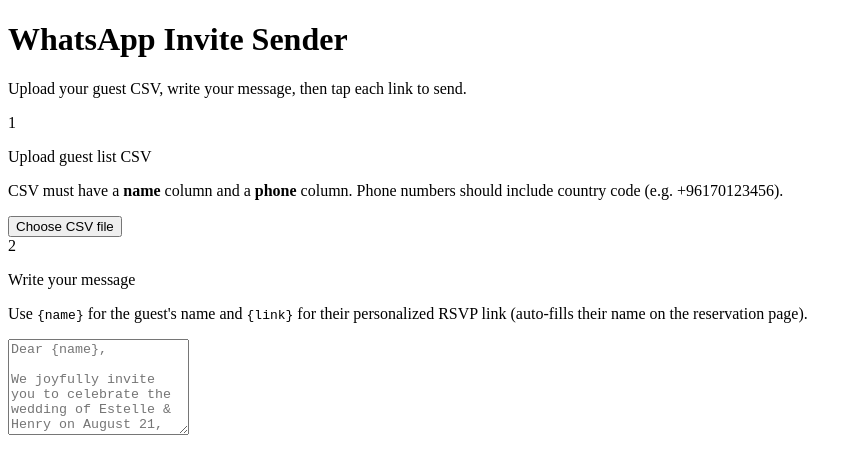
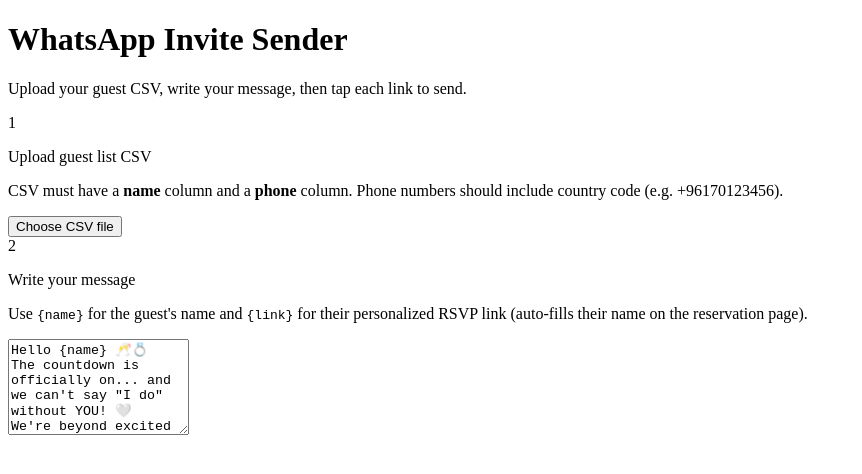
Before and after one commit to Sleimixx/E-Wedding-invitation, a Next.js app: page /send in a window 1280 px wide. Shown: the top 474 px of the page, without its empty margins (0-862 px from the left). Built offline with nearby package versions, Linux system fonts and the light colour scheme.

Commit message:
Set WhatsApp message template and update RSVP deadline to Aug 1

```diff
--- a/app/send/page.jsx
+++ b/app/send/page.jsx
@@ -33,7 +33,19 @@ function buildLink(phone, template, name) {
 
 export default function SendPage() {
   const [guests, setGuests] = useState([]);
-  const [template, setTemplate] = useState("");
+  const [template, setTemplate] = useState(
+`Hello {name} 🥂💍
+The countdown is officially on... and we can't say "I do" without YOU! 🤍
+We're beyond excited to invite you to celebrate the biggest party of our lives as we become Mr. & Mrs EID²💕✨
+Click the link below to discover all the wedding details and get ready for a day filled with love, laughter, happy tears, delicious food, and lots of dancing! 💃🕺
+{link}
+Please let us know if you'll be joining the celebration by the 1st of August.
+We seriously can't wait to celebrate, make unforgettable memories, and dance the night away with our favorite people!
+See you on the dance floor! ❤️
+With love,
+Henry & Estelle
+#EID² 💕`
+  );
   const [error, setError] = useState("");
   const [fileName, setFileName] = useState("");
   const fileRef = useRef(null);
@@ -107,7 +119,7 @@ export default function SendPage() {
               rows={6}
               value={template}
               onChange={(e) => setTemplate(e.target.value)}
-              placeholder={`Dear {name},\n\nWe joyfully invite you to celebrate the wedding of Estelle & Henry on August 21, 2026.\n\nKindly RSVP here: {link}`}
+              placeholder=""
             />
           </div>
         </div>
--- a/config/wedding.json
+++ b/config/wedding.json
@@ -65,8 +65,8 @@
     ]
   },
   "rsvp": {
-    "deadline": "August 15, 2026",
-    "message": "Please let us know if you can join us by the date below."
+    "deadline": "August 1, 2026",
+    "message": "Please let us know if you'll be joining the celebration by the 1st of August."
   },
   "theme": {
     "primary": "#8b7355",
```
